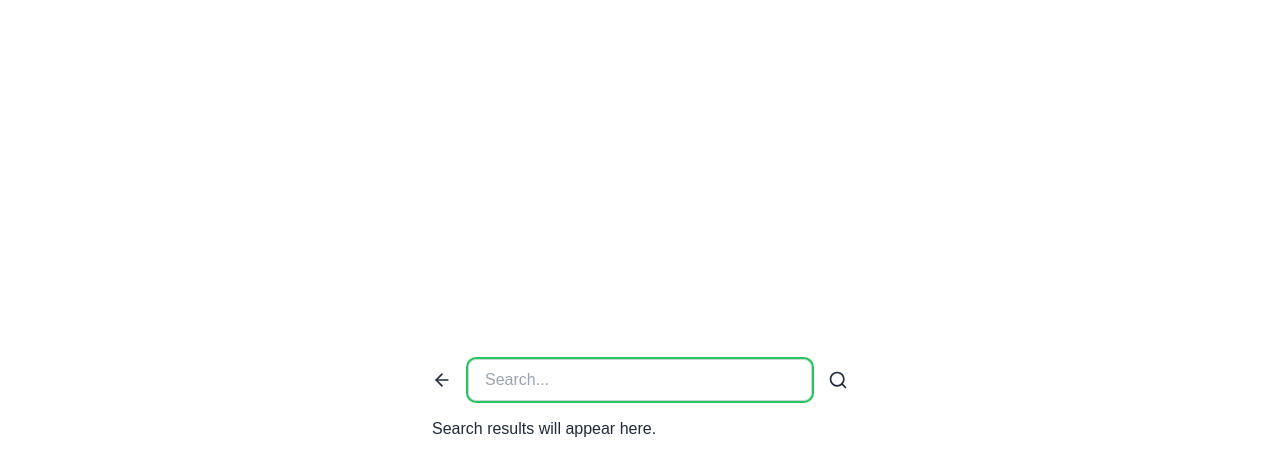
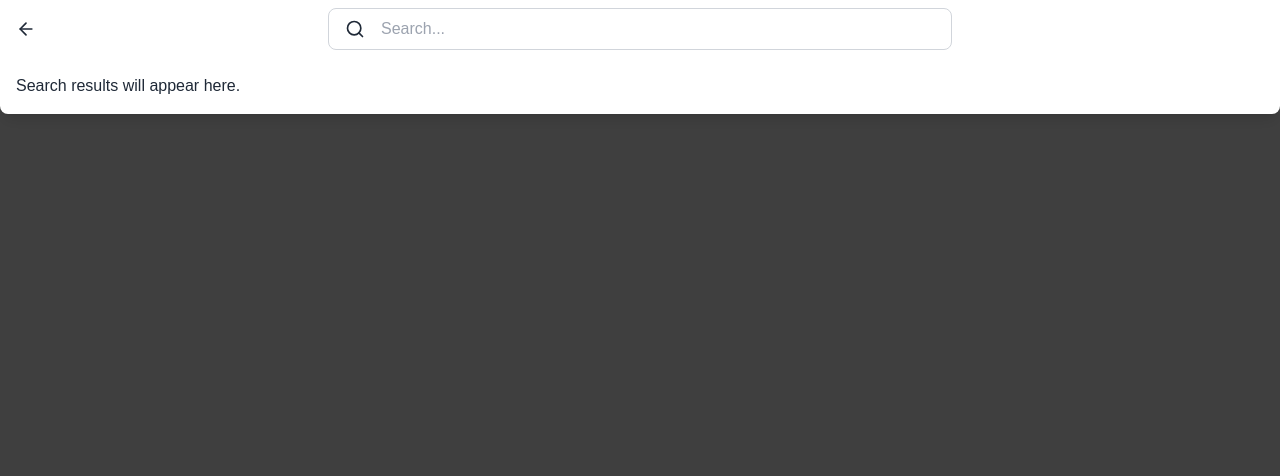
Before and after one commit to kengnidoriane/teacher-porfolio, a Next.js app: page /awards-and-recognition in a window 1280 px wide. Both pictures are taken after a click on the button 1254 px from the left and 32 px from the top of the page. Shown: the top 476 px of the page. Built offline with nearby package versions, Linux system fonts and the light colour scheme.

Commit message:
customize search window and links

```diff
--- a/components/ui/global/header.tsx
+++ b/components/ui/global/header.tsx
@@ -1,4 +1,4 @@
-"use client"; // Directive pour indiquer que c'est un composant client
+"use client";
 
 import { useState, useEffect, useRef } from 'react';
 import { Menu, X, Search, ChevronRight, ArrowLeft } from 'lucide-react';
@@ -47,7 +47,7 @@ export function Header() {
   // Fonction pour ajuster les liens visibles et les liens dans "More" en fonction de la largeur de l'écran
   const updateLinks = () => {
     const screenWidth = window.innerWidth;
-    let maxVisibleLinks = 2; // Par défaut pour 768px à 937px
+    let maxVisibleLinks = 2;
 
     if (screenWidth >= 938 && screenWidth <= 1121) maxVisibleLinks = 3;
     if (screenWidth >= 1122 && screenWidth <= 1236) maxVisibleLinks = 4;
@@ -61,7 +61,6 @@ export function Header() {
     setMoreLinks(mainLinks.slice(maxVisibleLinks));
   };
 
-  // Fonction pour gérer le scroll et changer le background du header
   const handleScroll = () => {
     if (window.scrollY > 50) {
       setScrollBackground(true);
@@ -70,7 +69,6 @@ export function Header() {
     }
   };
 
-  // Mettre à jour les liens lors du chargement et du redimensionnement de la fenêtre
   useEffect(() => {
     updateLinks();
     window.addEventListener('resize', updateLinks);
@@ -81,7 +79,6 @@ export function Header() {
     };
   }, []);
 
-  // Focus sur l'input de recherche lorsque la recherche est ouverte
   useEffect(() => {
     if (isSearchOpen && searchInputRef.current) {
       searchInputRef.current.focus();
@@ -90,12 +87,11 @@ export function Header() {
 
   return (
     <header
-      className={`fixed top-0 left-0 right-0 z-50 transition-colors duration-300 ${
+      className={`fixed top-0 left-0 right-0 z-50 px-4 transition-colors duration-300 ${
         scrollBackground || isSearchOpen ? 'bg-white shadow-md' : 'bg-transparent'
       }`}
     >
       <div className="container mx-auto flex items-center justify-between h-16 px-4">
-        {/* Bouton de menu et logo (visible uniquement sur les petits écrans) */}
         <div className="md:hidden flex items-center space-x-4">
           <button
             className="text-gray-800 hover:text-gray-600"
@@ -103,7 +99,7 @@ export function Header() {
           >
             {isMenuOpen ? <X className="h-5 w-5" /> : <Menu className="h-5 w-5" />}
           </button>
-          <a href="/" className="text-lg font-semibold text-gray-800 hover:text-gray-600">
+          <a href="/" className="text-lg font-semibold text-gray-800 hover:text-gray-800">
             SamuelIrk
           </a>
         </div>
@@ -114,7 +110,7 @@ export function Header() {
         </a>
 
         {/* Menu de navigation (visible sur les écrans larges) */}
-        <nav className="hidden md:flex items-center space-x-4">
+        <nav className="hidden md:flex items-center space-x-8">
           {visibleLinks.map((link, index) => (
             <div key={index} className="relative group">
               <a
@@ -124,7 +120,7 @@ export function Header() {
                   activeLink === link.href ? "border-b-2 border-green-500" : ""
                 }`}
               >
-                {truncateLinkName(link.name, 20)}
+                {truncateLinkName(link.name, 25)}
               </a>
               {link.dropdown && (
                 <div className="absolute hidden group-hover:block bg-white shadow-md mt-2 rounded-lg">
@@ -152,7 +148,7 @@ export function Header() {
                 More
                 <ChevronRight className="h-4 w-4 ml-1 transform group-hover:rotate-90 transition-transform" />
               </button>
-              <div className="absolute hidden group-hover:block bg-white shadow-md mt-2 rounded-lg">
+              <div className="absolute hidden right-0 left-0 group-hover:block w-52 bg-white shadow-md  rounded-lg">
                 {moreLinks.map((link, index) => (
                   <div key={index}>
                     {link.name === "Research" ? (
@@ -246,33 +242,44 @@ export function Header() {
 
       {/* Recherche (s'ouvre en plein écran) */}
       {isSearchOpen && (
-        <div className="fixed inset-0 bg-white z-50 flex flex-col items-center justify-center">
-          <div className="flex items-center w-full max-w-md px-4">
+        <>
+          {/* Arrière-plan flou */}
+          <div className="fixed inset-0 bg-black bg-opacity-50 backdrop-blur-sm z-40" onClick={() => setIsSearchOpen(false)}></div>
+
+          {/* Fenêtre de recherche */}
+          <div className="fixed top-0 left-0 w-full bg-white z-50 flex flex-col items-center rounded-b-lg shadow-lg">
+            <div className="flex items-center justify-center w-full px-4 py-2 relative">
+              {/* Flèche de retour à l'extrême gauche */}
               <button
-              className="text-gray-800 hover:text-gray-600 mr-4"
+                className="text-gray-800 hover:text-gray-600 absolute left-4"
                 onClick={() => setIsSearchOpen(false)}
               >
                 <ArrowLeft className="h-5 w-5" />
+              </button>
+
+              {/* Champ de recherche centré */}
+              <div className="w-1/2 gap-4 py-2 border flex items-center justify-start border-gray-300 rounded-lg focus:ring-green-500">
+                <button className="text-gray-800 hover:text-gray-600 ml-4">
+                  <Search className="h-5 w-5" />
                 </button>
                 <input
                   type="text"
                   ref={searchInputRef}
                   placeholder="Search..."
-              className="w-full px-4 py-2 border border-gray-300 rounded-lg focus:outline-none focus:ring-2 focus:ring-green-500"
+                  className='outline-none focus:outline-none border-none flex-grow'
                 />
-            <button className="text-gray-800 hover:text-gray-600 ml-4">
-              <Search className="h-5 w-5" />
-            </button>
               </div>
+            </div>
+
             {/* Résultats de la recherche (à implémenter) */}
-          <div className="mt-4 w-full max-w-md px-4">
-            {/* Placeholder pour les résultats de la recherche */}
+            <div className="mt-4 w-full px-4 pb-4">
               <div className="text-gray-800">Search results will appear here.</div>
             </div>
           </div>
+        </>
       )}
 
-      {/* Flou sur le reste de l'écran lorsque la recherche est ouverte */}
+
       {isSearchOpen && <div className="fixed inset-0 bg-black bg-opacity-50 z-40"></div>}
     </header>
   );
```
Lines whose indentation alone changed are shown as unchanged.
